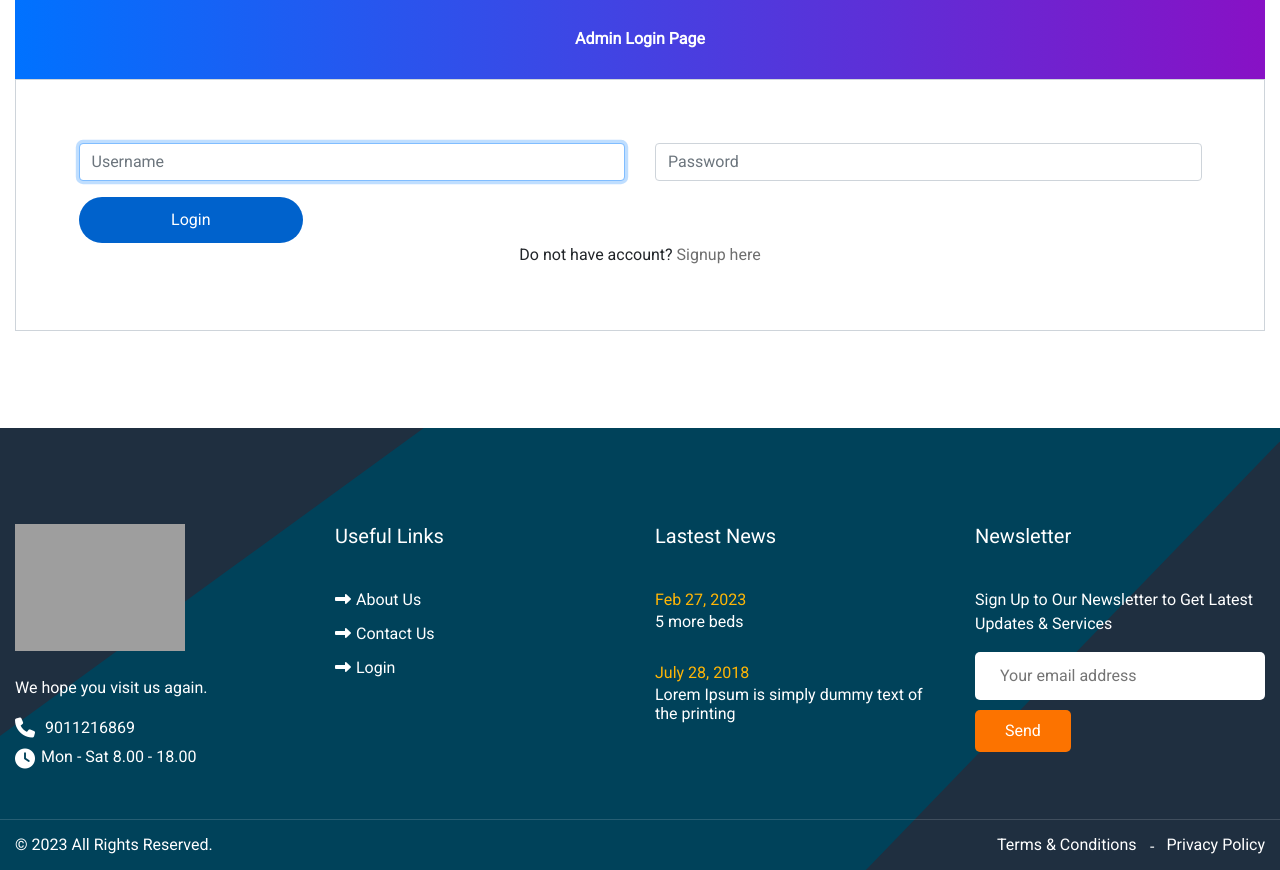
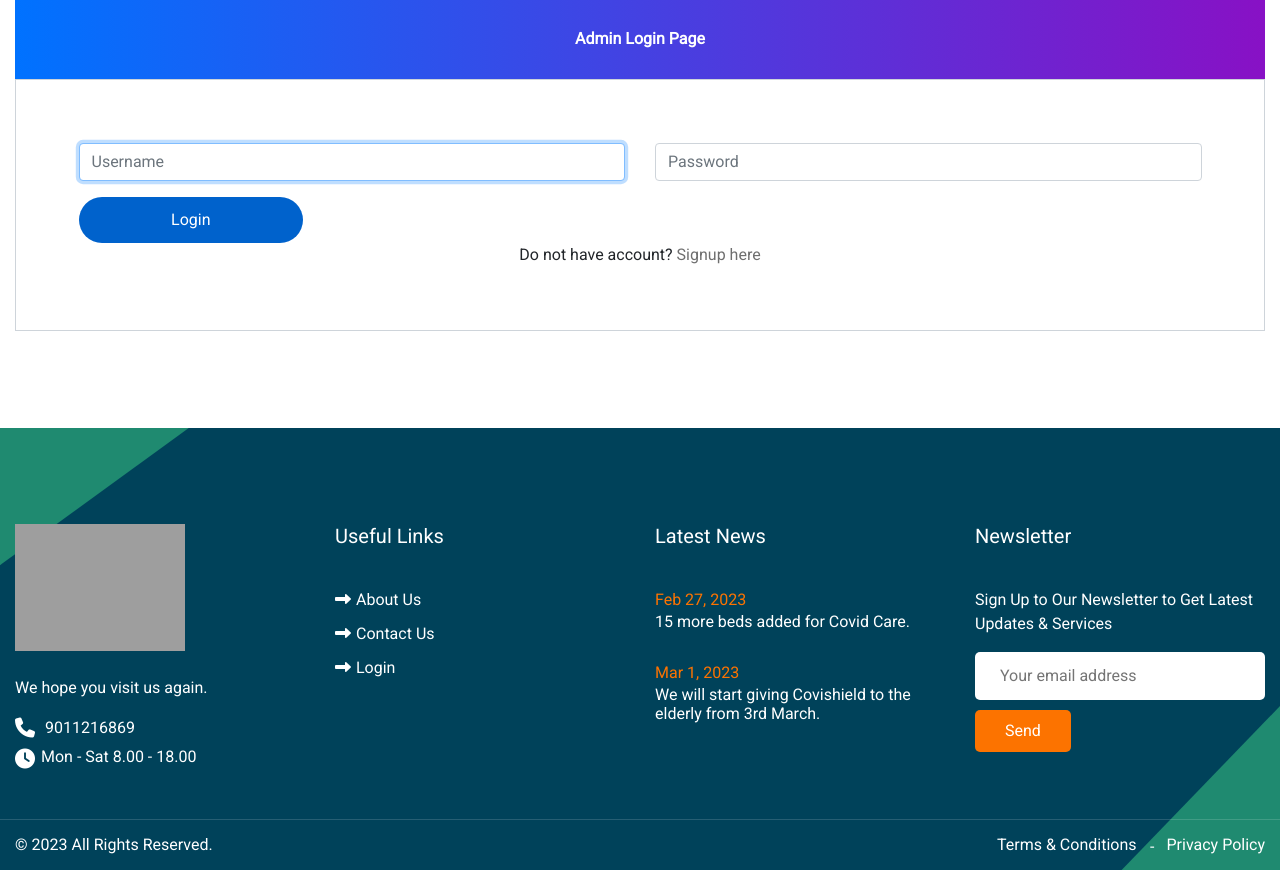
Before and after one commit to UtsavMehta1902/Hospital-Management, a Django app: page /adminlogin in a window 1280 px wide. Shown: the part 199-1069 px from the top of the page. Run offline with Django 3.2, Linux system fonts and the light colour scheme; some libraries are stand-ins or nearby versions; grey boxes are pictures that could not be loaded.

Commit message:
Completed header and footer.

```diff
--- a/hospitalmanagement-master/templates/hospital/footer.html
+++ b/hospitalmanagement-master/templates/hospital/footer.html
@@ -2,58 +2,6 @@
 <html>
   <head>
 
-    <!-- <style>
-    /*---------------------------------------
-   Social section
------------------------------------------*/
-    footer {
-      padding: 0px 0px 0px 0px;
-      background-color: grey;
-      margin: 0px;
-    }
-
-    .fa {
-      padding: 20px;
-      font-size: 23px;
-      width: 60px;
-      text-align: center;
-      text-decoration: none;
-      margin: 5px 2px;
-      border-radius: 50%;
-    }
-
-    .fa:hover {
-      opacity: 0.5;
-      text-decoration: none;
-    }
-
-    .fa-facebook {
-      background: #3B5998;
-      color: white;
-      margin-top: 30px;
-    }
-
-    .fa-whatsapp {
-      background: #25d366;
-      color: white;
-    }
-
-    .fa-twitter {
-      background: #55ACEE;
-      color: white;
-    }
-
-    .fa-instagram {
-      background: #125688;
-      color: white;
-    }
-
-    p {
-      text-align: center;
-
-    }
-  </style> -->
-  <link rel="stylesheet" href="https://kit.fontawesome.com/9c1d5d1546.css" crossorigin="anonymous">
     <style>
 
       section {
@@ -104,12 +52,12 @@
       .footer-section:before {
         content: "";
         position: absolute;
-        top: -146%;
-        left: -18%;
+        top: -176%;
+        left: -22%;
         width: 44%;
         height: 257%;
         transform: rotate(54deg);
-        background-color: rgb(31, 47, 64);
+        background-color: #1F8A70;
         -webkit-transform: rotate(54deg);
         -moz-transform: rotate(54deg);
         -ms-transform: rotate(54deg);
@@ -119,9 +67,9 @@
       .footer-section:after {
         position: absolute;
         content: "";
-        background-color: rgb(31, 47, 64);
-        top: -24%;
-        right: 4%;
+        background-color: #1F8A70;
+        top: 24%;
+        right: 0%;
         width: 26%;
         height: 264%;
         transform: rotate(44deg);
@@ -189,7 +137,7 @@
         font-weight: 400;
       }
       .small-post-item .post-date {
-        color: #ffb606;
+        color: #FC7300;
         margin-bottom: 3px;
         font-family: var(--para-font);
         font-weight: 400;
@@ -254,28 +202,6 @@
     </style>
   </head>
 
-  <!-- <footer>
-
-  <p>
-    <a href="https://facebook.com/sumit.luv/" class="fa fa-facebook"></a>
-    <a href="https://api.whatsapp.com/send?phone=919572181024&text=Hello%20Sumit.%0d%0aHow%20are%20you%20%3f%0d%0aI%20came%20from%20your%20website.&source=&data=#" class="fa fa-whatsapp"></a>
-    <a href="https://instagram.com/sumit.luv" class="fa fa-instagram"></a>
-    <a href="https://twitter.com/sumitkumar1503" class="fa fa-twitter"></a>
-  </p>
-
-  <br>
-  <div class="container">
-    <div class="row">
-      <div class="col-md-12 col-sm-12">
-        <div style="color:#ffffff;" class="wow fadeInUp footer-copyright">
-          <p>Made in India <br>
-            Copyright &copy; 2020 LazyCoder </p>
-        </div>
-      </div>
-    </div>
-  </div>
-</footer> -->
-
   <footer class="footer-section">
     <div class="footer-top">
       <div class="container">
@@ -322,14 +248,14 @@
           <!-- widget end -->
           <div class="col-lg-3 col-md-6 col-sm-6">
             <div class="widget latest-news-widget">
-              <h5 class="widget-title">lastest news</h5>
+              <h5 class="widget-title">latest news</h5>
               <ul class="small-post-list">
                 <li>
                   <div class="small-post-item">
                     <a href="#" class="post-date">Feb 27, 2023</a>
                     <h6 class="small-post-title">
                       <a href="#"
-                        >5 more beds </a
+                        >15 more beds added for Covid Care.</a
                       >
                     </h6>
                   </div>
@@ -337,10 +263,10 @@
                 <!-- small-post-item end -->
                 <li>
                   <div class="small-post-item">
-                    <a href="#" class="post-date">July 28, 2018</a>
+                    <a href="#" class="post-date">Mar 1, 2023</a>
                     <h6 class="small-post-title">
                       <a href="#"
-                        >Lorem Ipsum is simply dummy text of the printing</a
+                        >We will start giving Covishield to the elderly from 3rd March.</a
                       >
                     </h6>
                   </div>
@@ -364,7 +290,7 @@
                     id="news-email"
                     placeholder="Your email address"
                   />
-                  <input type="submit" value="Send" />
+                  <input type="submit" value="Send" onclick=""/>
                 </form>
               </div>
             </div>
@@ -395,4 +321,5 @@
     </div>
     <!-- footer-bottom end -->
   </footer>
+  <script src="https://kit.fontawesome.com/9c1d5d1546.js" crossorigin="anonymous"></script>
 </html>
```
